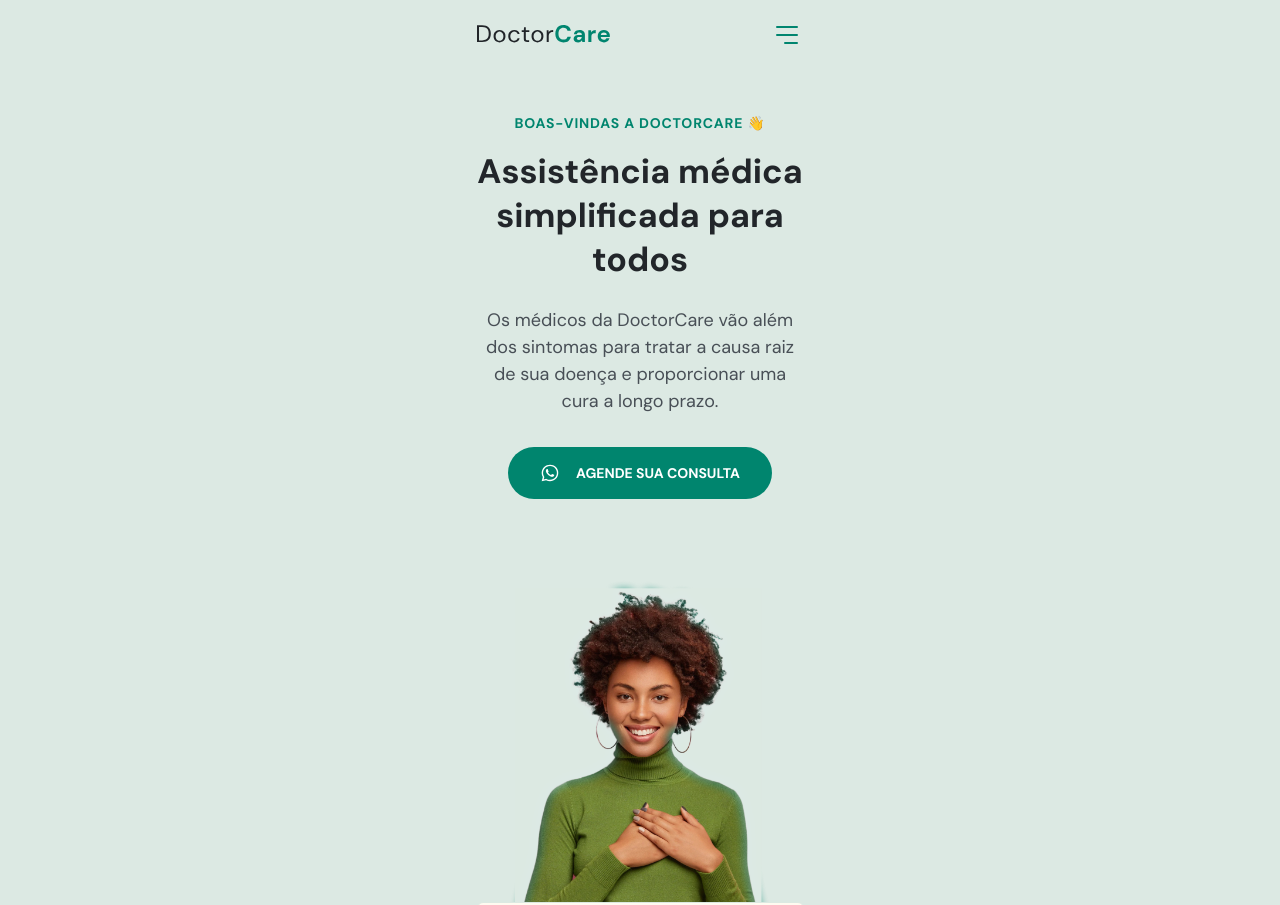
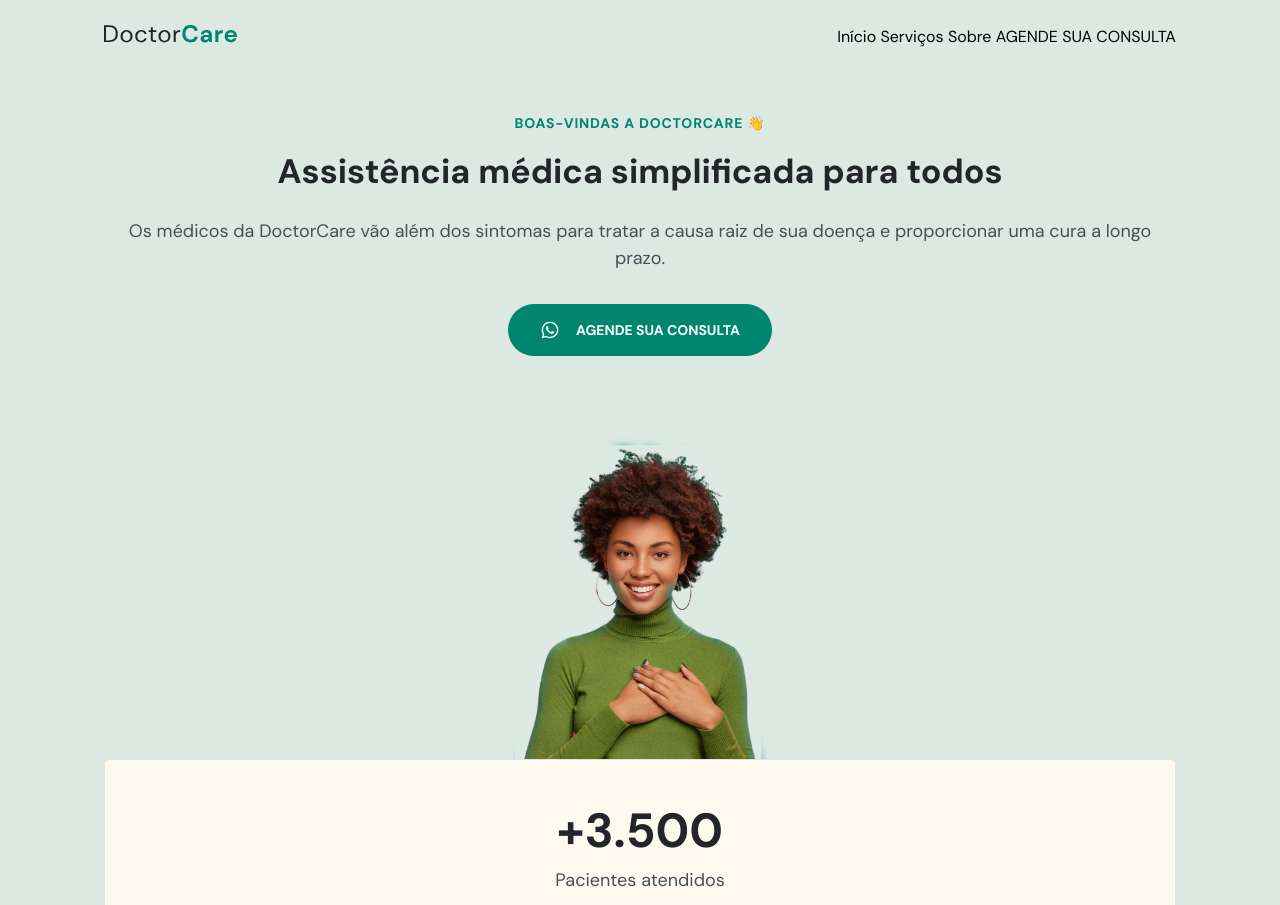
Before and after one commit to littlegudy/DoctorCare--NLW, a plain HTML site: page index.html in a window 1280 px wide. Shown: the top 905 px of the page. Drawn offline with nearby package versions, Linux system fonts and the light colour scheme.

Commit message:
iniciei o responsivo para desktop

```diff
--- a/style.css
+++ b/style.css
@@ -39,7 +39,7 @@ body {
 }
 
 .wrapper {
-  width: 37.5rem;
+  width: min(50rem, 100%);
   margin-inline: auto;
   padding-inline: 2.4rem;
 }
@@ -168,6 +168,11 @@ nav.scroll button path {
   stroke: white;
 }
 
+nav .menu,
+nav .close-menu {
+  position: fixed;
+}
+
 /* MENU EXPANDIDO */
 
 .menu-expanded> :not(nav) {
@@ -213,7 +218,6 @@ body.menu-expanded {
 }
 
 body.menu-expanded .menu {
-  position: fixed;
   top: 0;
   left: 0;
   background: var(--primary-color);
@@ -315,7 +319,7 @@ body.menu-expanded .menu {
   justify-content: center;
   gap: 6rem;
 
-  width: 32.7rem;
+  width: 100%;
   margin: 0 auto;
   padding-top: 4rem;
   padding-block: 4rem;
@@ -459,3 +463,36 @@ footer .LinksSocialMedia {
   transform: translateY(0);
 
 }
+
+
+/* RESPONSIVO ============================= */
+@media (min-width: 1024px) {
+
+  /* reset ========= */
+  .wrapper {
+    width: min(112rem, 100%);
+  }
+
+  /* reset ========= */
+  nav#navscroll .wrapper * {
+    margin: 0;
+    padding: 0;
+    visibility: initial;
+    display: initial;
+    opacity: initial;
+    flex-direction: initial;
+    position: initial;
+    font-size: initial;
+    font-weight: initial;
+    transform: initial;
+    color: initial;
+    background-color: initial;
+  }
+
+  nav#navscroll .close-menu,
+  nav#navscroll .open-menu,
+  nav#navscroll .LinksSocialMedia {
+    display: none;
+  }
+
+}
```
